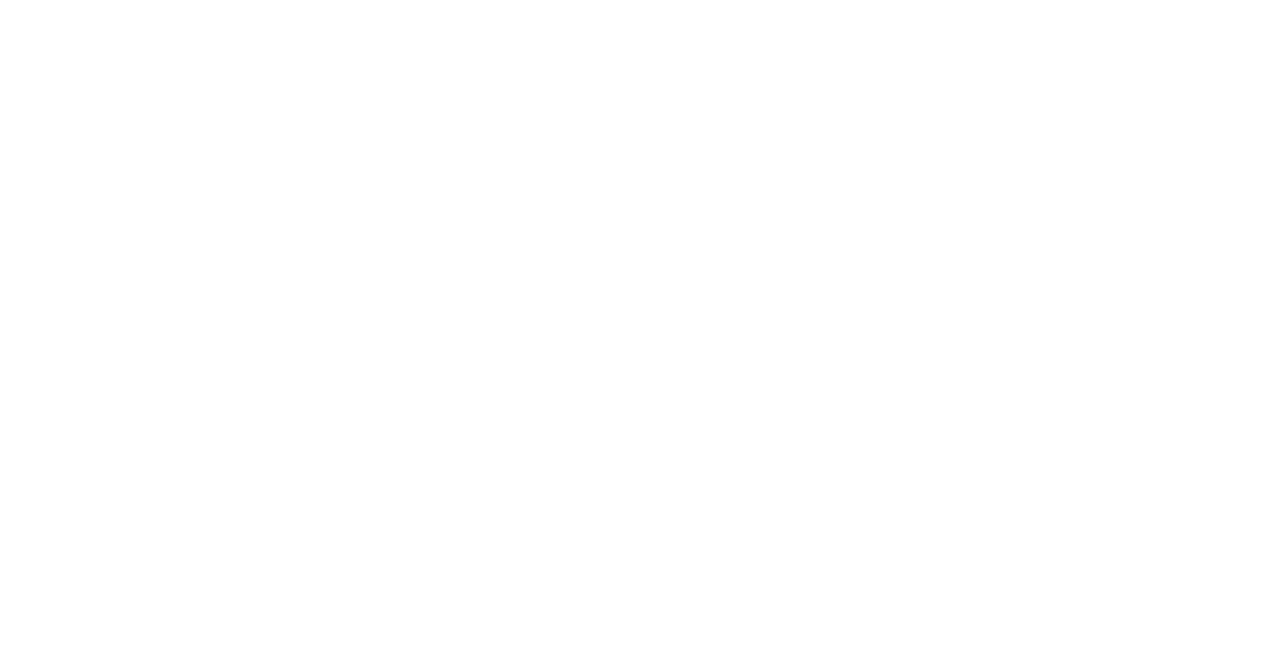
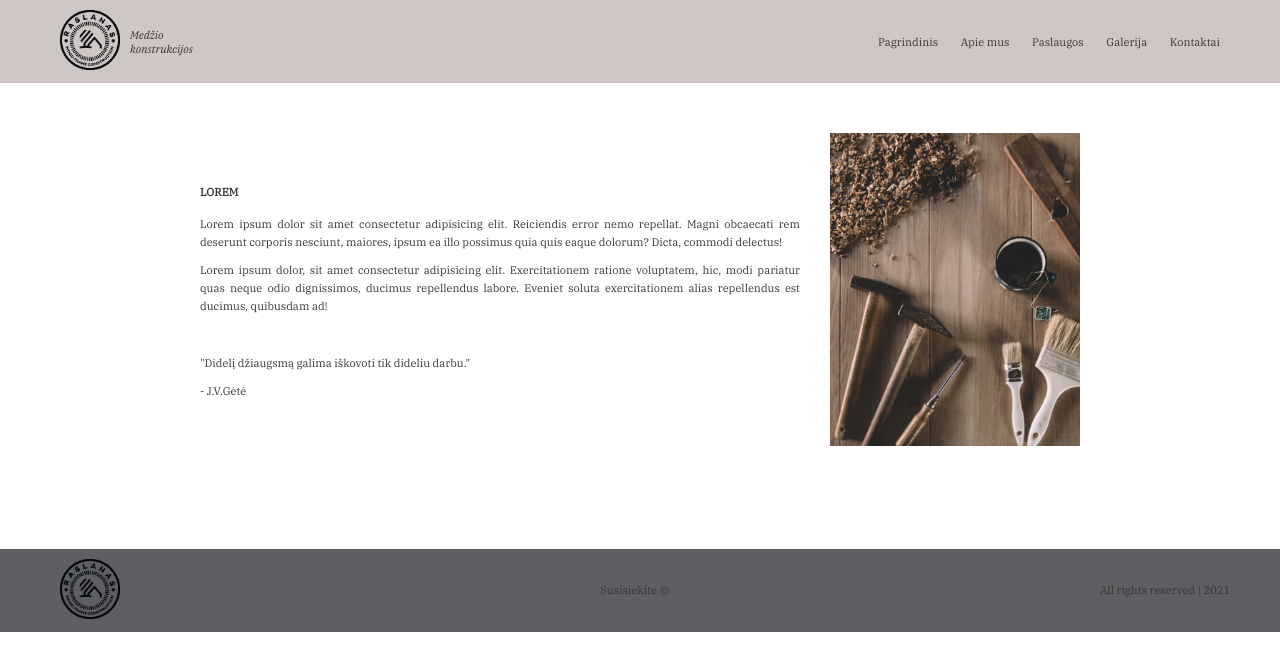
Before and after one commit to san-ras/wooden-construction, a plain HTML site: page paslaugos.html in a window 1280 px wide. Drawn offline with Linux system fonts and the light colour scheme.

Commit message:
font dabar jau ok

```diff
--- a/paslaugos.html
+++ b/paslaugos.html
@@ -0,0 +1,81 @@
+<!DOCTYPE html>
+<html lang="en">
+  <head>
+    <meta charset="UTF-8" />
+    <meta http-equiv="X-UA-Compatible" content="IE=edge" />
+    <meta name="viewport" content="width=device-width, initial-scale=1.0" />
+    <title>Raslanas | Wood frames</title>
+    <link rel="preconnect" href="https://fonts.gstatic.com" />
+    <link
+      href="https://fonts.googleapis.com/css2?family=IBM+Plex+Serif:ital,wght@0,400;1,400;1,700&display=swap"
+      rel="stylesheet"
+    />
+    <link rel="stylesheet" href="./styles/main.css" />
+  </head>
+  <body>
+    <header>
+      <div class="navigation">
+        <div class="logo">
+          <a href="index.html">
+            <img src="./images/Raslanas ant balto.png" alt="Logo" />
+          </a>
+        </div>
+        <div class="slogan">
+          <p>Medžio konstrukcijos</p>
+        </div>
+        <div class="menu menu-header">
+          <ul>
+            <li><a href="./index.html">Pagrindinis</a></li>
+            <li><a href="./apie-mus.html">Apie mus</a></li>
+            <li><a href="./paslaugos.html">Paslaugos</a></li>
+            <li><a href="./musu-darbai.html">Galerija</a></li>
+            <li><a href="./kontaktai.html">Kontaktai</a></li>
+          </ul>
+        </div>
+      </div>
+    </header>
+    <div class="section section-about-us">
+      <div class="about-us-text">
+        <h4>LOREM</h4>
+        <p>
+          Lorem ipsum dolor sit amet consectetur adipisicing elit. Reiciendis
+          error nemo repellat. Magni obcaecati rem deserunt corporis nesciunt,
+          maiores, ipsum ea illo possimus quia quis eaque dolorum? Dicta,
+          commodi delectus!
+        </p>
+        <p>
+          Lorem ipsum dolor, sit amet consectetur adipisicing elit.
+          Exercitationem ratione voluptatem, hic, modi pariatur quas neque odio
+          dignissimos, ducimus repellendus labore. Eveniet soluta exercitationem
+          alias repellendus est ducimus, quibusdam ad!
+        </p>
+        <div class="quotes">
+          <br />
+          <p>"Didelį džiaugsmą galima iškovoti tik dideliu darbu."</p>
+          <p>- J.V.Gėtė</p>
+        </div>
+      </div>
+      <div class="photo-about-us">
+        <img
+          src="./images/photo-1516972810927-80185027ca84.webp"
+          alt="Mediena"
+        />
+      </div>
+    </div>
+
+    <footer>
+      <div class="menu menu-footer">
+        <div class="logo">
+          <a href="index.html">
+            <img src="./images/Raslanas ant balto.png" alt="Logo" />
+          </a>
+        </div>
+
+        <ul>
+          <li><a href="mailto:tomas@raslanas.eu">Susisiekite @</a></li>
+        </ul>
+        <div class="footer-text">All rights reserved | 2021</div>
+      </div>
+    </footer>
+  </body>
+</html>
--- a/styles/main.css
+++ b/styles/main.css
@@ -1,6 +1,6 @@
 body {
   font-family: "IBM Plex Serif", serif;
-  font-size: 12px;
+  font-size: 11px;
   margin: 0;
   color: rgb(59, 51, 51);
 }
@@ -78,7 +78,7 @@
 }
 
 .photo-about-us img {
-  width: 280px;
+  width: 250px;
   padding-left: 30px;
 }
 
```
Also changed, not shown: apie-mus.html (+5 -0 lines), index.html (+6 -0 lines), kontaktai.html (+5 -0 lines), musu-darbai.html (+5 -0 lines).
